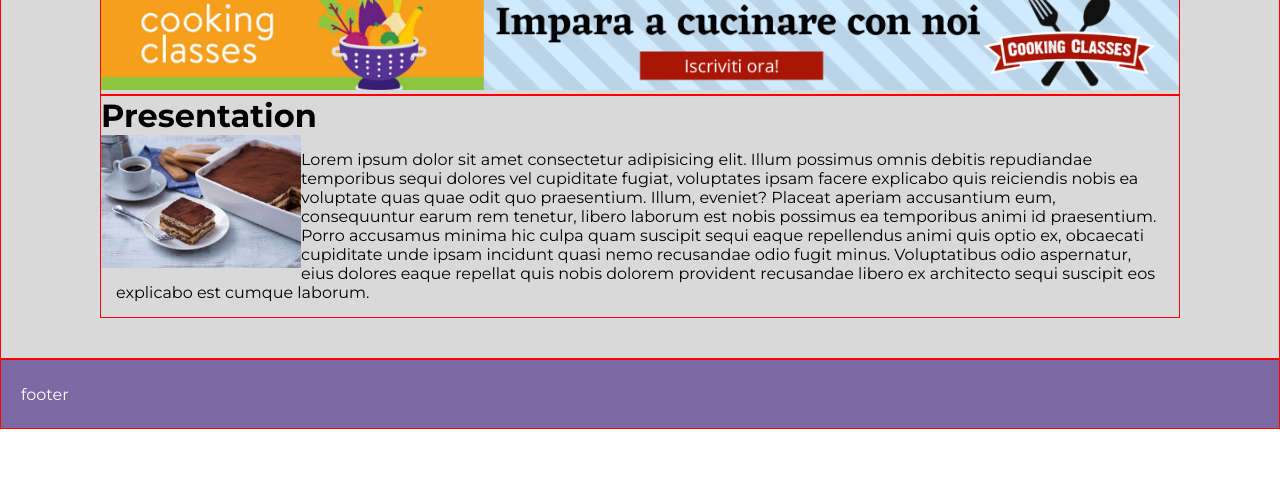
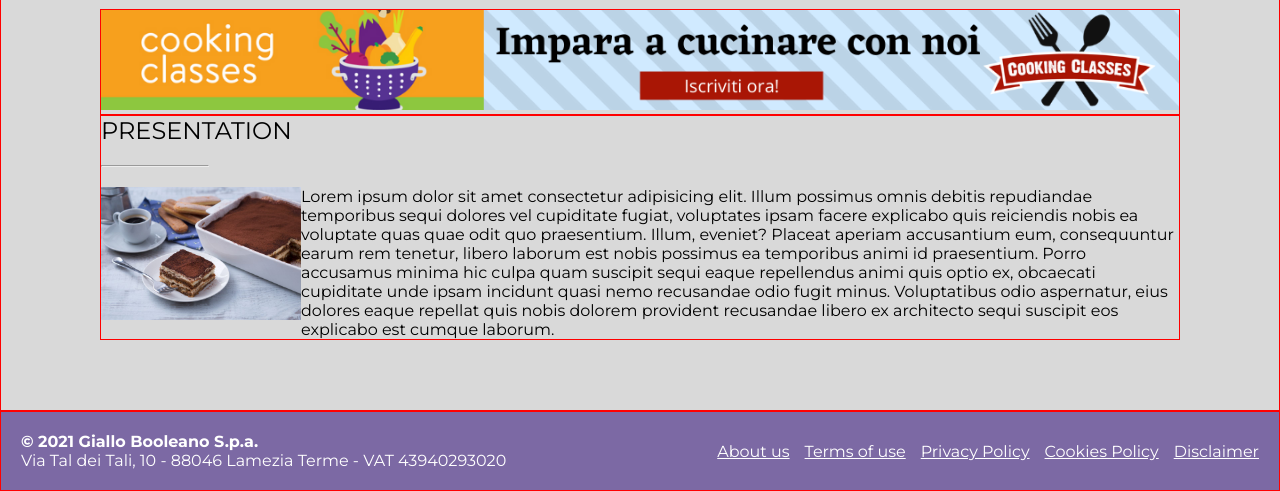
Before and after one commit to eleonoracappellesso/htmlcss-responsive-layout, a plain HTML site: page index.html in a window 1280 px wide. Shown: the part 676-1167 px from the top of the page. Before the commit the page ends 1105 px from the top, so only its background shows below. Drawn offline with Linux system fonts and the light colour scheme.

Commit message:
added all content to footer and media screen

```diff
--- a/css/style.css
+++ b/css/style.css
@@ -89,6 +89,10 @@ ul {
     align-items: center;
 }
 
+.flex-wrap {
+    flex-wrap: wrap;
+}
+
 .d-none {
     display: none;
 }
@@ -100,6 +104,10 @@ ul {
 }
 
 /*    page    */
+
+section {
+    margin-bottom: 30px;
+}
 
 .container {
     max-width: 1080px;
@@ -121,10 +129,6 @@ main {
     padding: 20px;
 }
 
-h2 {
-    font-size: 2em;
-}
-
 h3 {
     text-transform: uppercase;
     color: var(--color-black);
@@ -143,7 +147,20 @@ h3 {
     width: 200px;
 }
 
+#second-section h2 {
+    font-weight: 400;
+    text-transform: uppercase;
+}
 
+hr {
+    color: var(--color-contrast);
+    width: 10%;
+    margin: 20px 0;
+}
+
+footer ul {
+    gap: 15px;
+}
 
 /*  media query  */
 
@@ -214,4 +231,14 @@ h3 {
         text-transform: uppercase;
         color: black;
     }
+
+.only-desktop {
+    display: flex;
+    justify-content: space-between;
+    align-items: center;
 }
+
+h4 {
+    text-align: left;
+}
+}
--- a/index.html
+++ b/index.html
@@ -63,7 +63,8 @@
                         <span class="d-none">Instagram</span>
                     </a>
                     <a class="btn-social" href="">
-                        <i class="fa-brands fa-pinterest" style="color: #ff0000;"></i><span class="d-none">Pinterest</span>
+                        <i class="fa-brands fa-pinterest" style="color: #ff0000;"></i><span
+                            class="d-none">Pinterest</span>
                     </a>
                     <a class="btn-social" href="">
                         <i class="fa-brands fa-youtube" style="color: #ff0000;"></i>
@@ -80,16 +81,48 @@
 
             <section id="second-section" class="debug">
                 <h2>Presentation</h2>
+                <hr>
                 <div class="text-center"><img src="img/tiramisu.jpg" alt="Tiramisu"></div>
-                <p class="p-15">Lorem ipsum dolor sit amet consectetur adipisicing elit. Illum possimus omnis debitis repudiandae temporibus sequi dolores vel cupiditate fugiat, voluptates ipsam facere explicabo quis reiciendis nobis ea voluptate quas quae odit quo praesentium. Illum, eveniet? Placeat aperiam accusantium eum, consequuntur earum rem tenetur, libero laborum est nobis possimus ea temporibus animi id praesentium. Porro accusamus minima hic culpa quam suscipit sequi eaque repellendus animi quis optio ex, obcaecati cupiditate unde ipsam incidunt quasi nemo recusandae odio fugit minus. Voluptatibus odio aspernatur, eius dolores eaque repellat quis nobis dolorem provident recusandae libero ex architecto sequi suscipit eos explicabo est cumque laborum.</p>
+                <p>Lorem ipsum dolor sit amet consectetur adipisicing elit. Illum possimus omnis debitis repudiandae
+                    temporibus sequi dolores vel cupiditate fugiat, voluptates ipsam facere explicabo quis reiciendis
+                    nobis ea voluptate quas quae odit quo praesentium. Illum, eveniet? Placeat aperiam accusantium eum,
+                    consequuntur earum rem tenetur, libero laborum est nobis possimus ea temporibus animi id
+                    praesentium. Porro accusamus minima hic culpa quam suscipit sequi eaque repellendus animi quis optio
+                    ex, obcaecati cupiditate unde ipsam incidunt quasi nemo recusandae odio fugit minus. Voluptatibus
+                    odio aspernatur, eius dolores eaque repellat quis nobis dolorem provident recusandae libero ex
+                    architecto sequi suscipit eos explicabo est cumque laborum.</p>
             </section>
 
         </div>
 
     </main>
     <!-- footer -->
-    <footer class="bg-primary text-white d-flex j-center a-center j-space-between debug">
-        footer
+    <footer class="bg-primary text-white text-center debug">
+        <div class="only-desktop">
+            <div>
+                <h4>© 2021 Giallo Booleano S.p.a.</h4>
+                <p>Via Tal dei Tali, 10 - 88046 Lamezia Terme - VAT 43940293020</p>
+            </div>
+            <div>
+                <ul class="d-flex">
+                    <li>
+                        <a class="text-white" href="">About us</a>
+                    </li>
+                    <li>
+                        <a class="text-white" href="">Terms of use</a>
+                    </li>
+                    <li>
+                        <a class="text-white" href="">Privacy Policy</a>
+                    </li>
+                    <li>
+                        <a class="text-white" href="">Cookies Policy</a>
+                    </li>
+                    <li>
+                        <a class="text-white" href="">Disclaimer</a>
+                    </li>
+                </ul>
+            </div>
+        </div>
     </footer>
 
 </body>
```
